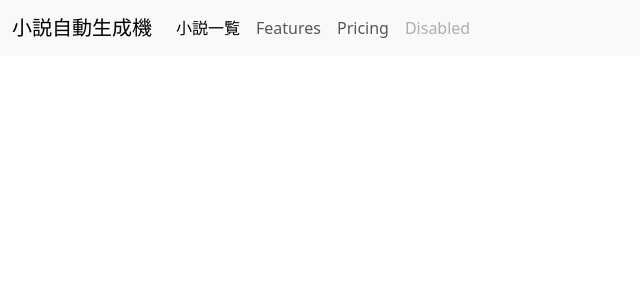
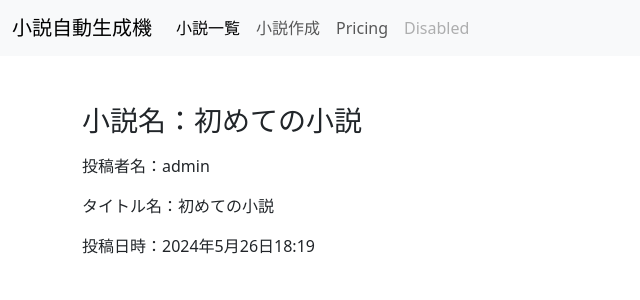
Before and after one commit to Musty-string3/Django-NOVEL, a Django app: page /text_app/novel/1 in a window 1280 px wide. Shown: the top 300 px of the page, without its empty margins (0-640 px from the left). Run offline with Django 4.2, Linux system fonts and the light colour scheme; data comes from the database, SQL or seed files in the repository; some libraries are stand-ins or nearby versions.

Commit message:
小説の作成画面途中

```diff
--- a/src/myproject/templates/base.html
+++ b/src/myproject/templates/base.html
@@ -23,7 +23,7 @@
                         <a class="nav-link active" href="{% url 'text_app:index_novel' %}">小説一覧</a>
                     </li>
                     <li class="nav-item">
-                        <a class="nav-link" href="#">Features</a>
+                        <a class="nav-link" href="{% url 'text_app:create_novel' %}">小説作成</a>
                     </li>
                     <li class="nav-item">
                         <a class="nav-link" href="#">Pricing</a>
--- a/src/myproject/templates/novel/detail.html
+++ b/src/myproject/templates/novel/detail.html
@@ -1,7 +1,8 @@
 {% extends "base.html" %}
 {% block title %}小説詳細{% endblock %}
 {% block contents %}
-<div class="row">
-
-</div>
+<legend><h3>小説名：{{ novel.title }}</h3></legend>
+<p class='col-3'>投稿者名：{{ novel.created_by.username }}</p>
+<p class='col-4'>タイトル名：{{ novel.title }}</p>
+<p class='col-3'>投稿日時：{{ novel.created_at }}</p>
 {% endblock %}
--- a/src/myproject/templates/novel/index.html
+++ b/src/myproject/templates/novel/index.html
@@ -15,8 +15,8 @@
     <tbody>
         {% for novel in novels %}
             <tr>
-                <td><a href="{% url 'text_app:detail_novel' pk=novel.pk %}">{{ novel.created_by.username }}</a></td>
-                <td>{{ novel.title }}</td>
+                <td>{{ novel.created_by.username }}</td>
+                <td><a href="{% url 'text_app:detail_novel' pk=novel.pk %}">{{ novel.title }}</a></td>
                 <td>{{ novel.created_at }}</td>
             </tr>
         {% endfor %}
--- a/src/myproject/templates/top.html
+++ b/src/myproject/templates/top.html
@@ -2,6 +2,10 @@
 {% block title %}トップページ{% endblock %}
 {% block contents %}
 <div class="row">
-
+    <fieldset>
+        <legend><h2>ようこそ！！</h2></legend>
+        <p>早速小説作りますか！</p>
+        <h3>ここに最新の小説一覧画面作る</h3>
+    </fieldset>
 </div>
 {% endblock %}
--- a/src/myproject/text_app/urls.py
+++ b/src/myproject/text_app/urls.py
@@ -5,4 +5,5 @@ app_name = 'text_app'
 urlpatterns = [
     path('novels/', views.IndexNovelView.as_view(), name='index_novel'),
     path('novel/<int:pk>', views.DetailNovelView.as_view(), name='detail_novel'),
+    path('novel/create/', views.CreateNovelView.as_view(), name='create_novel'),
 ]
--- a/src/myproject/text_app/views.py
+++ b/src/myproject/text_app/views.py
@@ -11,6 +11,18 @@ class IndexNovelView(View):
         return render(request, self.template_name,{
             "novels": novels,
         })
+
+
+class CreateNovelView(View):
+    template_name = 'novel/create.html'
+    def get(self, request, *args, **kwargs):
+
+        return render(request, self.template_name, {
+
+        })
+
+    def post(self, request, *args, **kwargs):
+        return redirect('text_app:index_novel')
 
 
 class DetailNovelView(View):
```
Also changed, not shown: src/myproject/templates/novel/create.html (added, +11 -0 lines).
